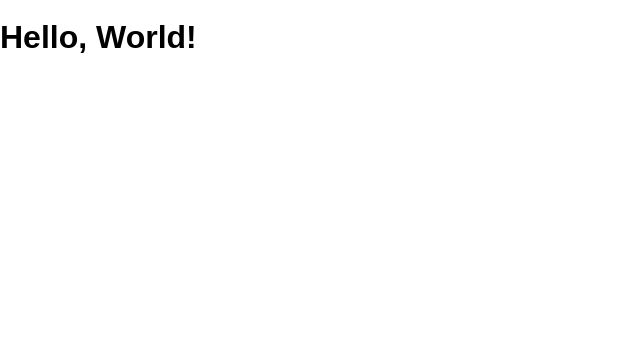
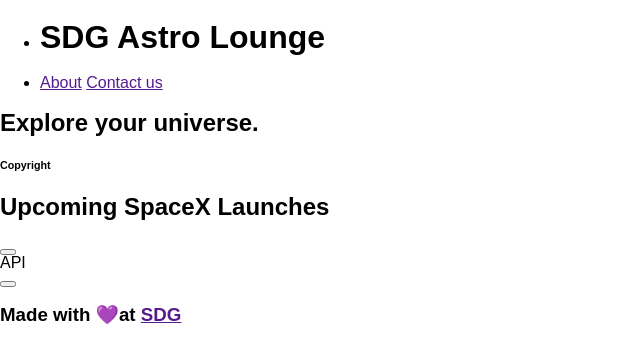
Before and after one commit to dawnribeiro/astro-club, a website: page public/index.html in a window 1280 px wide. Shown: the whole page, without its empty margins (0-640 px from the left). Drawn offline with Linux system fonts and the light colour scheme.

Commit message:
layed out wireframe

```diff
--- a/public/index.html
+++ b/public/index.html
@@ -1,5 +1,6 @@
 <!DOCTYPE html>
 <html>
+
 <head lang="en">
   <meta charset="UTF-8">
   <meta name="viewport" content="width=device-width, initial-scale=1">
@@ -7,8 +8,41 @@
   <link rel="shortcut icon" href="/favicon.ico">
   <link rel="stylesheet" href="/screen.css">
 </head>
+<header>
+  <ul>
+    <li>
+      <h1>SDG Astro Lounge</h1>
+    </li>
+    <li>
+      <a href="" class="">About</a>
+      <a href="" class="">Contact us</a>
+    </li>
+  </ul>
+</header>
+
 <body>
-    <h1 class='hello-world'></h1>
+  <section>
+    <h1>Explore your universe.</h1>
+  </section>
+  <section>
+    <h6>Copyright</h6>
+  </section>
+  <section>
+    <h1>Upcoming SpaceX Launches</h1>
+  </section>
+  <section>
+    <section>
+      <button></button>
+    </section>
+    <section>API</section>
+    <section>
+      <button></button>
+    </section>
+  </section>
+  <footer>
+    <h3>Made with 💜at <span><a href="">SDG</a></span> </h3>
+  </footer>
   <script src="/main.js" charset="utf-8"></script>
 </body>
+
 </html>
```
Lines whose indentation alone changed are shown as unchanged.
